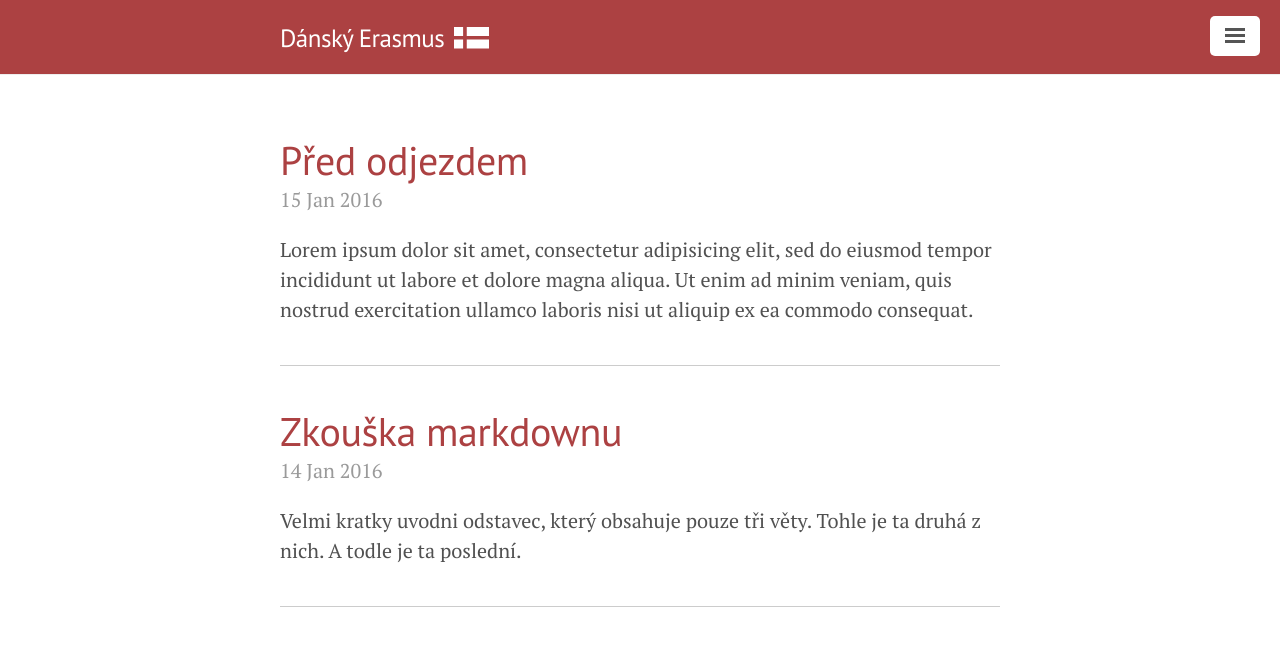
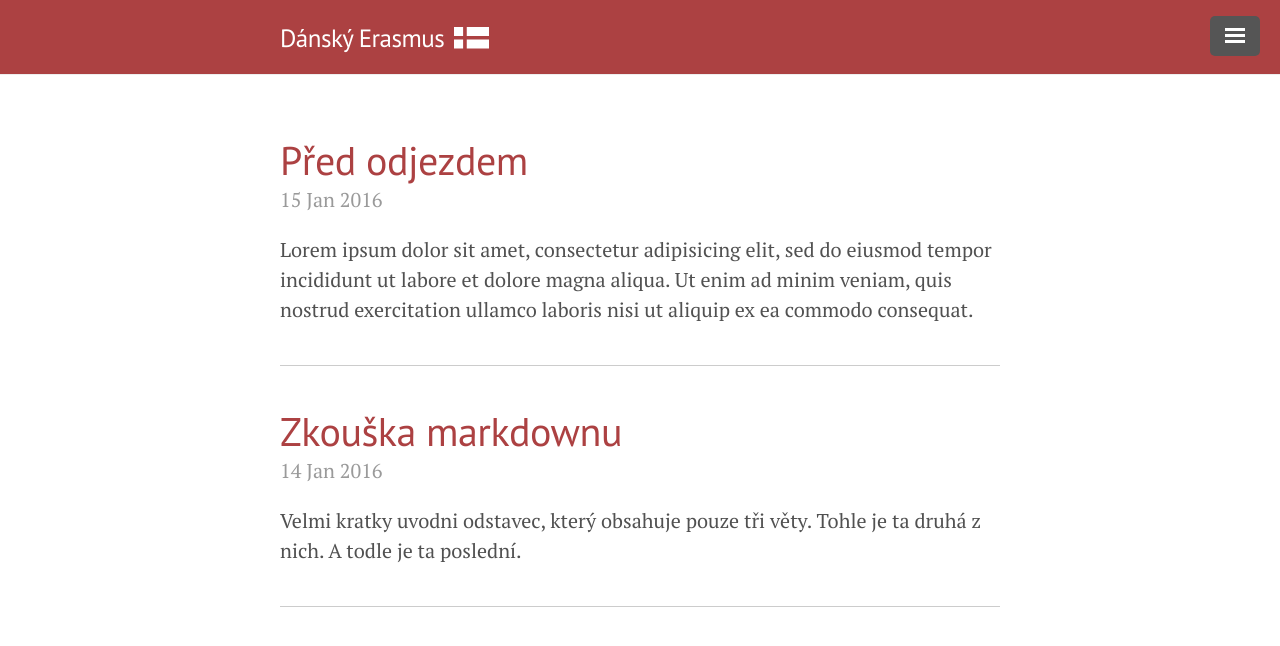
Before and after one commit to effa/erasmus, a Jekyll site: the page built from index.html, in a window 1280 px wide. Shown: the top 646 px of the page. Built offline with Jekyll 4.4.1, drawn with Linux system fonts in a browser that asks for light colours.

Commit message:
Change style of menu button

```diff
--- a/css/lanyon.css
+++ b/css/lanyon.css
@@ -216,8 +216,12 @@ a.sidebar-nav-item:focus {
   left: 1rem;
   display: block;
   padding: .25rem .75rem;
-  color: #505050;
-  background-color: #fff;
+
+  /*color: #505050;
+  background-color: #fff;*/
+  color: #fff;
+  background-color: #555;
+
   border-radius: .25rem;
   cursor: pointer;
 }
@@ -227,10 +231,10 @@ a.sidebar-nav-item:focus {
   width: 1rem;
   height: .75rem;
   content: "";
-  background-image: -webkit-linear-gradient(to bottom, #555, #555 20%, #fff 20%, #fff 40%, #555 40%, #555 60%, #fff 60%, #fff 80%, #555 80%, #555 100%);
-  background-image:    -moz-linear-gradient(to bottom, #555, #555 20%, #fff 20%, #fff 40%, #555 40%, #555 60%, #fff 60%, #fff 80%, #555 80%, #555 100%);
-  background-image:     -ms-linear-gradient(to bottom, #555, #555 20%, #fff 20%, #fff 40%, #555 40%, #555 60%, #fff 60%, #fff 80%, #555 80%, #555 100%);
-  background-image:         linear-gradient(to bottom, #555, #555 20%, #fff 20%, #fff 40%, #555 40%, #555 60%, #fff 60%, #fff 80%, #555 80%, #555 100%);
+  background-image: -webkit-linear-gradient(to bottom, #fff, #fff 20%, #555 20%, #555 40%, #fff 40%, #fff 60%, #555 60%, #555 80%, #fff 80%, #fff 100%);
+  background-image:    -moz-linear-gradient(to bottom, #fff, #fff 20%, #555 20%, #555 40%, #fff 40%, #fff 60%, #555 60%, #555 80%, #fff 80%, #fff 100%);
+  background-image:     -ms-linear-gradient(to bottom, #fff, #fff 20%, #555 20%, #555 40%, #fff 40%, #fff 60%, #555 60%, #555 80%, #fff 80%, #fff 100%);
+  background-image:         linear-gradient(to bottom, #fff, #fff 20%, #555 20%, #555 40%, #fff 40%, #fff 60%, #555 60%, #555 80%, #fff 80%, #fff 100%);
 }
 
 .sidebar-toggle:active,
```
